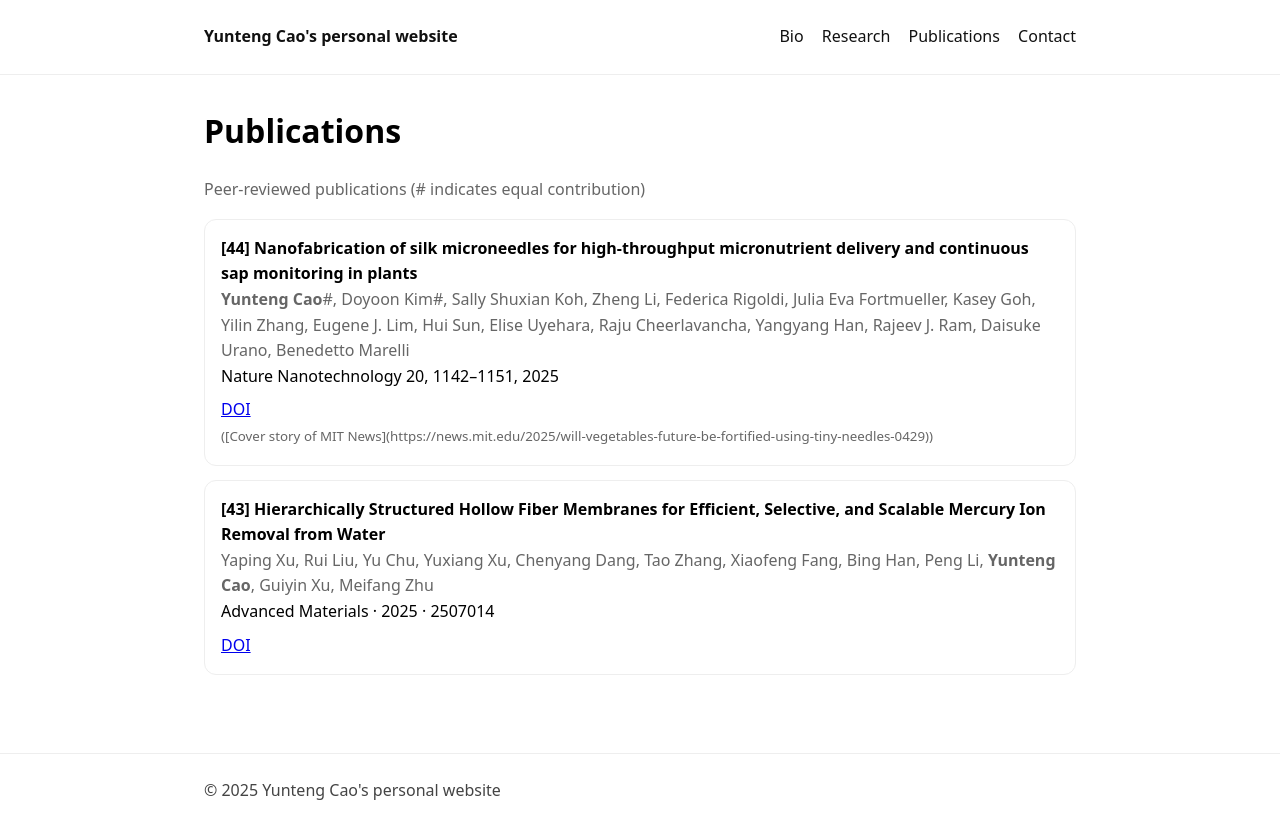
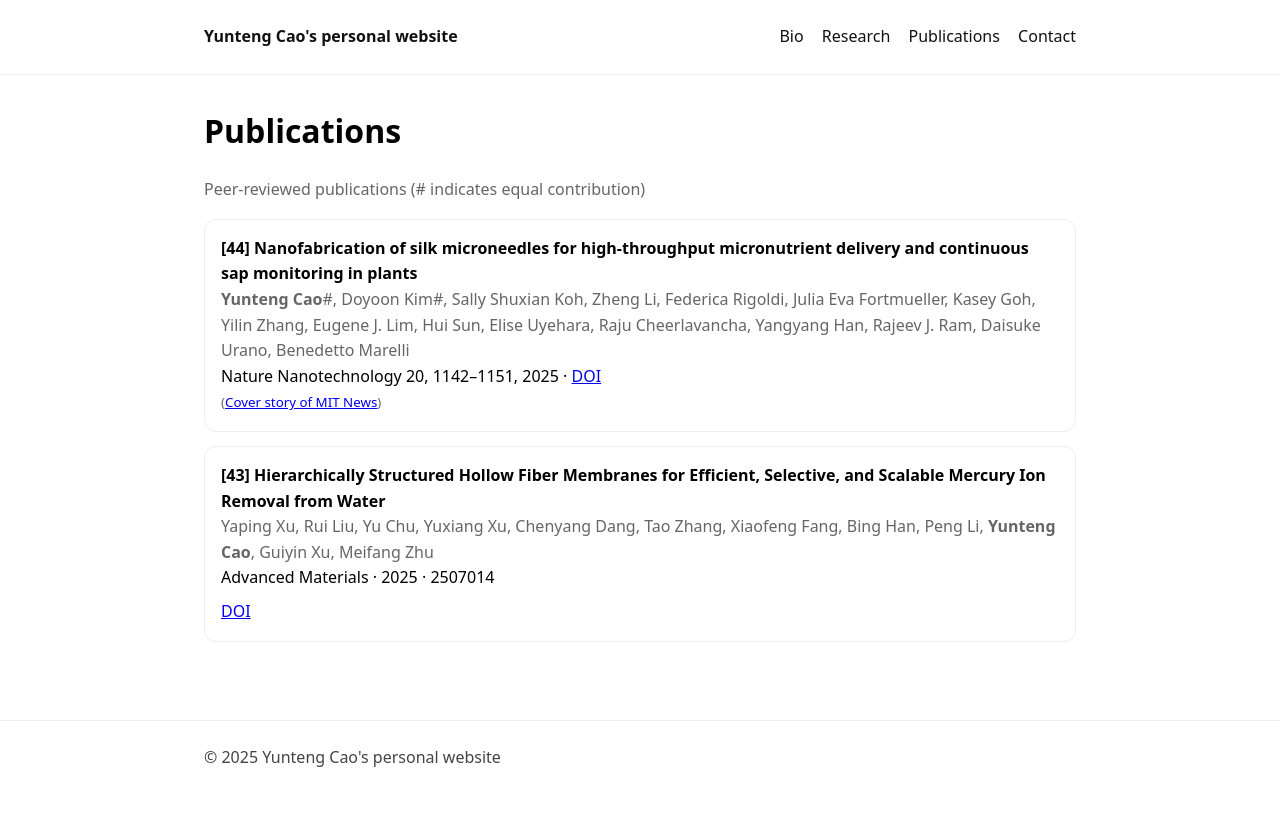
Before and after one commit to Yunteng-Cao/yunteng-cao.github.io, a Jekyll site: the page built from publications/index.md, in a window 1280 px wide. Shown: the top 839 px of the page. Built offline with Jekyll 4.4.1, drawn with Linux system fonts in a browser that asks for light colours.

Commit message:
Update index.md

```diff
--- a/publications/index.md
+++ b/publications/index.md
@@ -15,15 +15,22 @@ Peer-reviewed publications (# indicates equal contribution)
   <div style="display:flex; gap:16px; align-items:flex-start;">
     <div style="min-width:0;">
       <div><strong>[44]</strong> <strong>Nanofabrication of silk microneedles for high-throughput micronutrient delivery and continuous sap monitoring in plants</strong></div>
-      <div class="muted"><strong>Yunteng Cao</strong>#, Doyoon Kim#, Sally Shuxian Koh, Zheng Li, Federica Rigoldi, Julia Eva Fortmueller, Kasey Goh, Yilin Zhang, Eugene J. Lim, Hui Sun, Elise Uyehara, Raju Cheerlavancha, Yangyang Han, Rajeev J. Ram, Daisuke Urano, Benedetto Marelli</div>
-      <div>Nature Nanotechnology 20, 1142–1151, 2025</div>
-      <div style="margin-top:8px;">
+      <div class="muted">
+        <strong>Yunteng Cao</strong>#, Doyoon Kim#, Sally Shuxian Koh, Zheng Li, Federica Rigoldi, Julia Eva Fortmueller, Kasey Goh, Yilin Zhang, Eugene J. Lim, Hui Sun, Elise Uyehara, Raju Cheerlavancha, Yangyang Han, Rajeev J. Ram, Daisuke Urano, Benedetto Marelli
+      </div>
+      <div>
+        Nature Nanotechnology 20, 1142–1151, 2025 ·
         <a href="https://doi.org/10.1038/s41565-025-01923-2">DOI</a>
       </div>
-      <div class="muted"><small>([Cover story of MIT News](https://news.mit.edu/2025/will-vegetables-future-be-fortified-using-tiny-needles-0429))</small></div>
+      <div class="muted">
+        <small>
+          (<a href="https://news.mit.edu/2025/will-vegetables-future-be-fortified-using-tiny-needles-0429">Cover story of MIT News</a>)
+        </small>
+      </div>
     </div>
   </div>
 </div>
+
 
 <div class="card">
   <div><strong>[43]</strong> <strong>Hierarchically Structured Hollow Fiber Membranes for Efficient, Selective, and Scalable Mercury Ion Removal from Water</strong></div>
```
